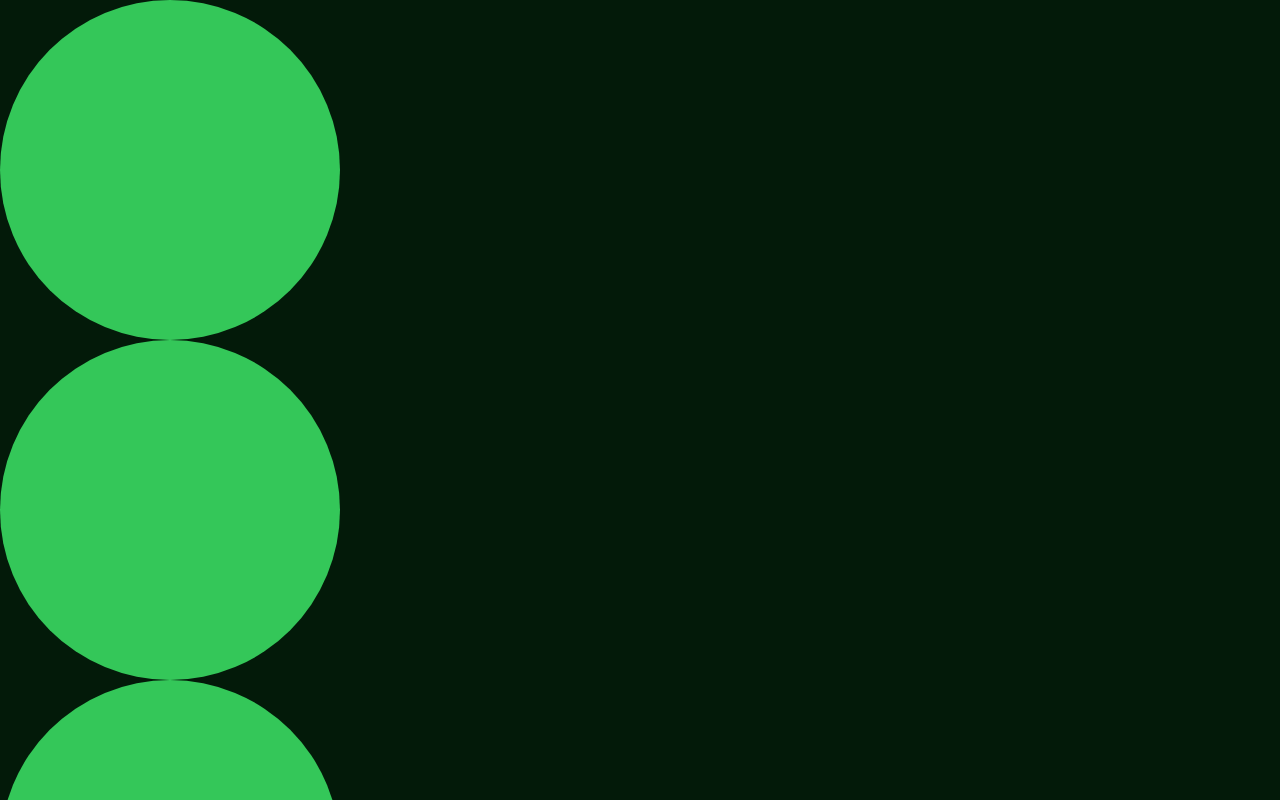
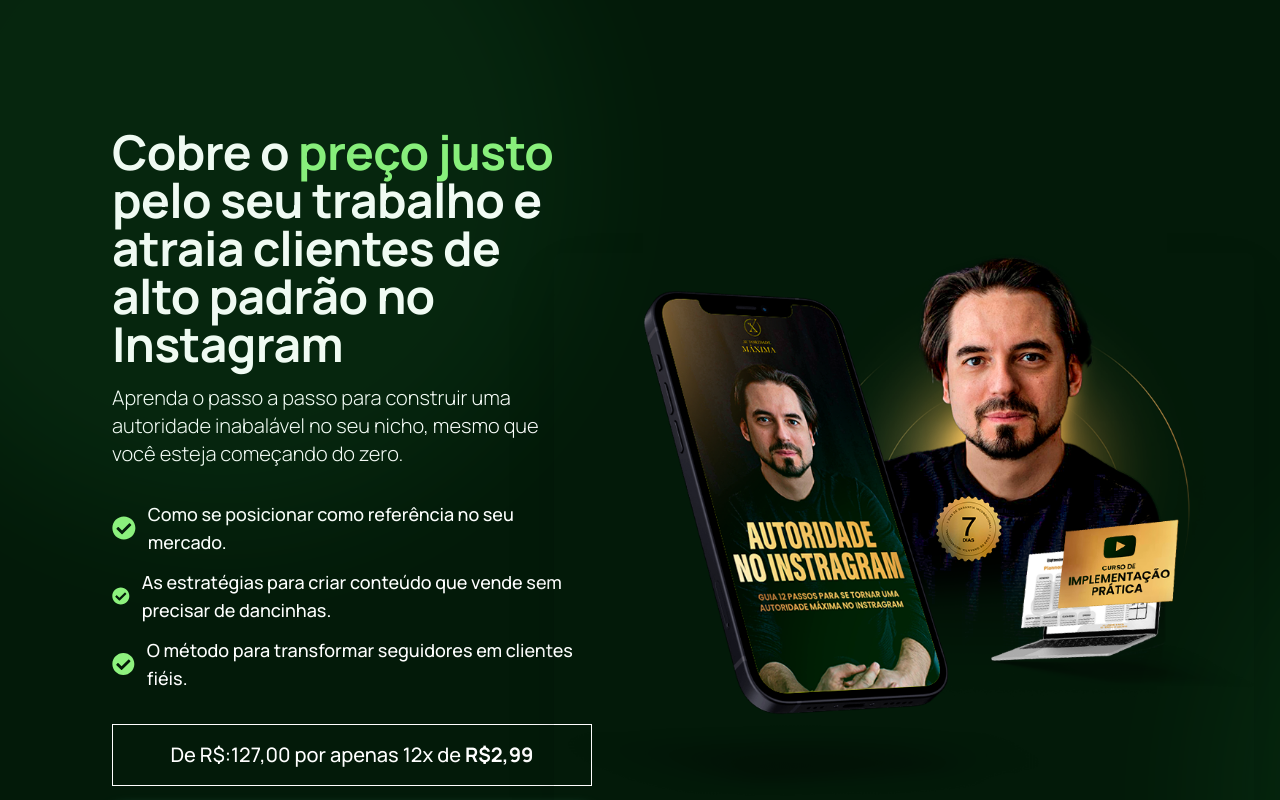
Before and after one commit to JuhDomingues/Paulo-LP-2, a Next.js app: page / in a window 1280 px wide. Shown: the top 800 px of the page. Built offline with nearby package versions, Linux system fonts and the light colour scheme.

Commit message:
fix: recreate tailwind and postcss config files

```diff
--- /dev/null
+++ b/postcss.config.mjs
@@ -0,0 +1,9 @@
+/** @type {import('postcss').Config} */
+const config = {
+  plugins: {
+    tailwindcss: {},
+    autoprefixer: {},
+  },
+};
+
+export default config;
--- /dev/null
+++ b/tailwind.config.ts
@@ -0,0 +1,20 @@
+import type { Config } from 'tailwindcss';
+
+const config: Config = {
+  content: [
+    './src/pages/**/*.{js,ts,jsx,tsx,mdx}',
+    './src/components/**/*.{js,ts,jsx,tsx,mdx}',
+    './src/app/**/*.{js,ts,jsx,tsx,mdx}',
+  ],
+  theme: {
+    extend: {
+      backgroundImage: {
+        'gradient-radial': 'radial-gradient(var(--tw-gradient-stops))',
+        'gradient-conic':
+          'conic-gradient(from 180deg at 50% 50%, var(--tw-gradient-stops))',
+      },
+    },
+  },
+  plugins: [],
+};
+export default config;
```
